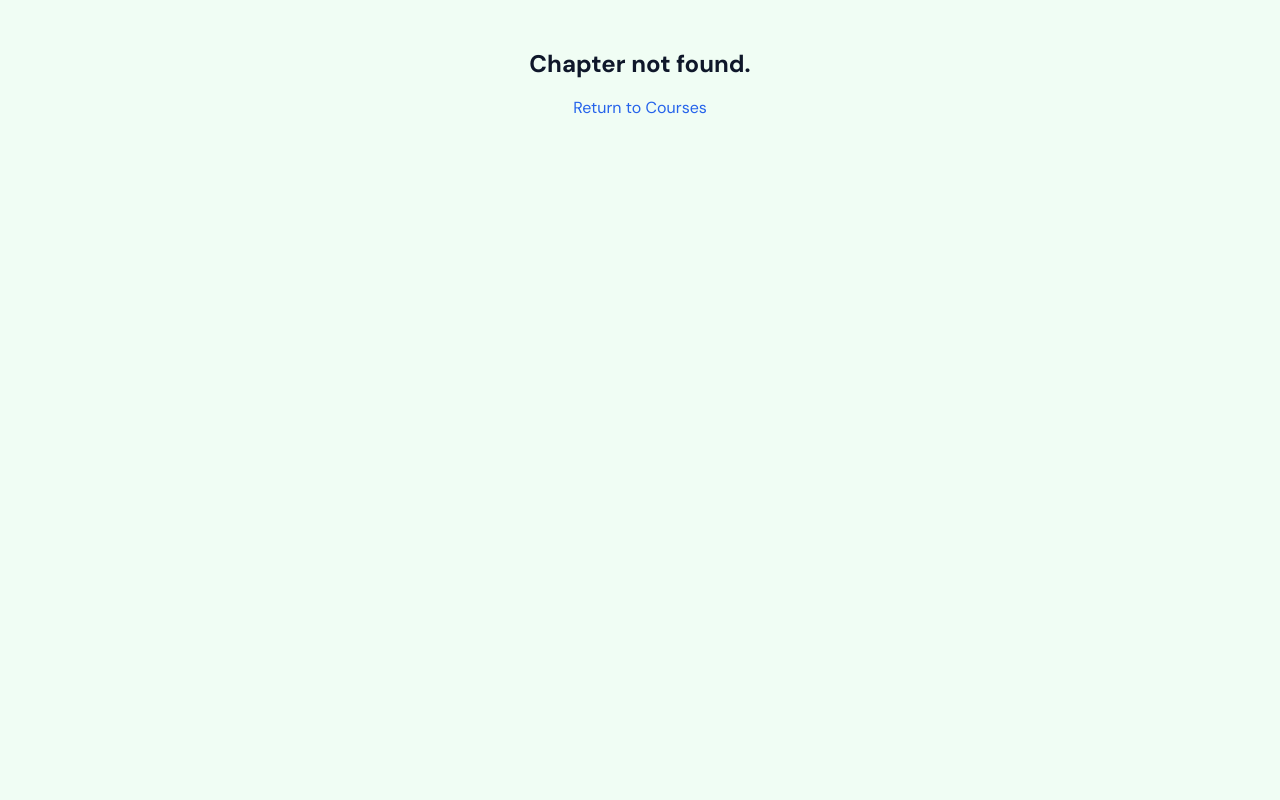
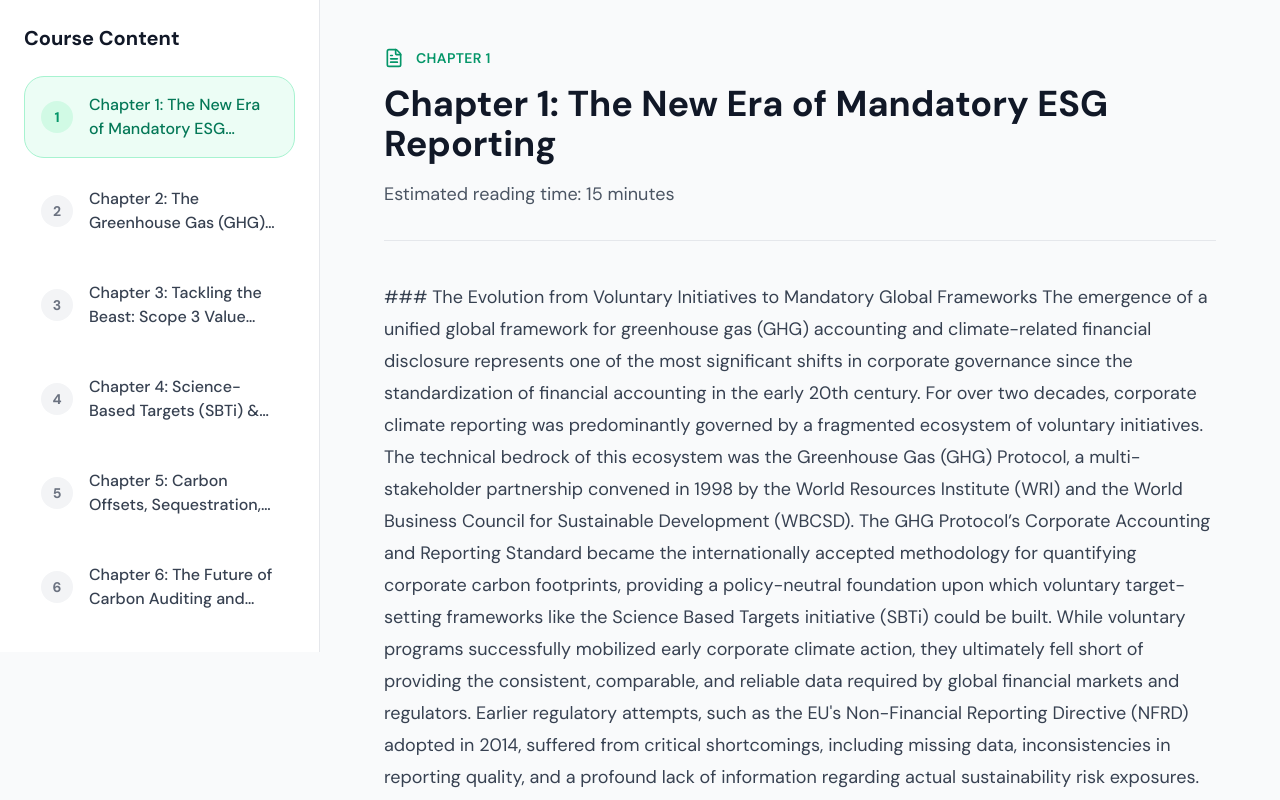
Before and after one commit to Arkraj7/csid, a Next.js app: page /csid/courses/corporate-sustainability-and-carbon-accounting/chapters/chapter-1 in a window 1280 px wide. Before the commit this address had no page. Shown: the top 800 px of the page. Built offline with nearby package versions, Linux system fonts and the light colour scheme.

Commit message:
Fix static course chapter routes

```diff
--- a/src/app/courses/[courseId]/chapters/[chapterId]/page.tsx
+++ b/src/app/courses/[courseId]/chapters/[chapterId]/page.tsx
@@ -1,99 +1,56 @@
-import Link from 'next/link';
-
-// Mock data structure - replace with your actual data fetching/loading
-const courseContent = {
-  'climate-101': {
-    title: 'Climate Change Mitigation',
-    chapters: {
-      '1': {
-        title: 'Introduction to Mitigation',
-        content: '[Add Your 1200-1800 word content here]',
-      },
-      '2': {
-        title: 'Renewable Energy Solutions',
-        content: '[Add Your 1200-1800 word content here]',
-      },
-    },
-    quiz: [
-      { question: 'Placeholder Question 1?', options: ['A', 'B', 'C', 'D'], answer: 'A' },
-      { question: 'Placeholder Question 2?', options: ['A', 'B', 'C', 'D'], answer: 'B' },
-    ],
-  },
-};
+import { notFound } from 'next/navigation';
+import { courses } from '@/app/courses/components/data';
+import ChapterSidebar from '../../../components/ChapterSidebar';
+import ChapterContent from '../../../components/ChapterContent';
+import { Chapter } from '@/types/certificate';
 
 export function generateStaticParams() {
-  return [
-    { courseId: 'climate-101', chapterId: '1' },
-    { courseId: 'climate-101', chapterId: '2' },
-  ];
+  const paths: { courseId: string; chapterId: string }[] = [];
+
+  courses.forEach((course) => {
+    course.chapters.forEach((chapter) => {
+      paths.push({
+        courseId: course.id,
+        chapterId: chapter.id,
+      });
+    });
+  });
+
+  return paths;
 }
 
-type Props = {
+export default async function ChapterPage({
+  params,
+}: {
   params: Promise<{ courseId: string; chapterId: string }>;
-};
+}) {
+  const resolvedParams = await params;
 
-export default async function ChapterPage({ params }: Props) {
-  const resolvedParams = await params;
-  const { courseId, chapterId } = resolvedParams;
+  const course = courses.find((c) => c.id === resolvedParams.courseId);
+  if (!course) {
+    notFound();
+  }
 
-  const course = courseContent[courseId as keyof typeof courseContent];
-  const chapter = course?.chapters[chapterId as keyof typeof course.chapters];
+  const chapters: Chapter[] = course.chapters.map((chapter, index) => ({
+    ...chapter,
+    order: index + 1,
+    duration: 15,
+    previousChapter: course.chapters[index - 1]?.id,
+    nextChapter: course.chapters[index + 1]?.id,
+  }));
 
-  if (!course || !chapter) {
-    return (
-      <main className="p-12 text-center">
-        <h1 className="text-2xl font-bold mb-4">Chapter not found.</h1>
-        <Link href="/courses" className="text-blue-600 hover:underline">
-          Return to Courses
-        </Link>
-      </main>
-    );
+  const chapter = chapters.find((ch) => ch.id === resolvedParams.chapterId);
+  if (!chapter) {
+    notFound();
   }
 
   return (
-    <main className="container mx-auto py-12 px-4 max-w-5xl">
-      <div className="mb-6">
-        <Link href={`/courses/${courseId}`} className="text-blue-600 hover:underline">
-          &larr; Back to Course Overview
-        </Link>
+    <div className="flex flex-col md:flex-row min-h-screen bg-gray-50 dark:bg-[#0A192F]">
+      <ChapterSidebar chapters={chapters} activeChapterId={chapter.id} courseId={course.id} />
+
+      <div className="flex-grow">
+        <ChapterContent chapter={chapter} courseId={course.id} />
       </div>
-
-      <h1 className="text-3xl font-bold mb-2">{course.title}</h1>
-      <h2 className="text-xl text-gray-700 mb-8">
-        Chapter {chapterId}: {chapter.title}
-      </h2>
-
-      <section className="prose prose-lg max-w-none text-gray-800 mb-12">
-        <p>{chapter.content}</p>
-        <p className="bg-gray-100 p-4 rounded border text-sm italic mt-4">
-          Founder note: Please manually replace this placeholder with your 1200-1800 word,
-          originally written chapter content.
-        </p>
-      </section>
-
-      <section className="chapter-quiz bg-white p-8 rounded-lg shadow-sm border">
-        <h3 className="text-2xl font-semibold mb-6">Chapter {chapterId} Quiz</h3>
-        {course.quiz.map((q, index) => (
-          <div key={index} className="quiz-question mb-8 pb-6 border-b last:border-0">
-            <p className="font-medium text-lg mb-3">
-              {index + 1}. {q.question}
-            </p>
-            <div className="options space-y-3 ml-4">
-              {q.options.map((option) => (
-                <label key={option} className="flex items-center gap-3 cursor-pointer">
-                  <input
-                    type="radio"
-                    name={`question-${index}`}
-                    value={option}
-                    className="w-4 h-4 text-blue-600"
-                  />
-                  <span>{option}</span>
-                </label>
-              ))}
-            </div>
-          </div>
-        ))}
-      </section>
-    </main>
+    </div>
   );
 }
--- a/src/app/courses/components/ChapterSidebar.tsx
+++ b/src/app/courses/components/ChapterSidebar.tsx
@@ -1,15 +1,16 @@
 'use client';
 
 import React from 'react';
+import Link from 'next/link';
 import { Chapter } from '@/types/certificate';
 
 interface Props {
   chapters: Chapter[];
   activeChapterId: string;
-  onSelectChapter: (id: string) => void;
+  courseId: string;
 }
 
-export default function ChapterSidebar({ chapters, activeChapterId, onSelectChapter }: Props) {
+export default function ChapterSidebar({ chapters, activeChapterId, courseId }: Props) {
   return (
     <div className="w-full md:w-80 bg-white dark:bg-[#112240] border-r border-gray-200 dark:border-gray-800 flex-shrink-0 h-full overflow-y-auto">
       <div className="p-6">
@@ -18,9 +19,9 @@ export default function ChapterSidebar({ chapters, activeChapterId, onSelectChap
           {chapters.map((chapter) => {
             const isActive = chapter.id === activeChapterId;
             return (
-              <button
+              <Link
                 key={chapter.id}
-                onClick={() => onSelectChapter(chapter.id)}
+                href={`/courses/${courseId}/chapters/${chapter.id}`}
                 className={`w-full text-left flex items-center justify-between p-4 rounded-xl transition-all ${
                   isActive
                     ? 'bg-emerald-50 dark:bg-emerald-900/20 border border-emerald-200 dark:border-emerald-800/50'
@@ -39,7 +40,7 @@ export default function ChapterSidebar({ chapters, activeChapterId, onSelectChap
                     {chapter.title}
                   </span>
                 </div>
-              </button>
+              </Link>
             );
           })}
         </div>
```
